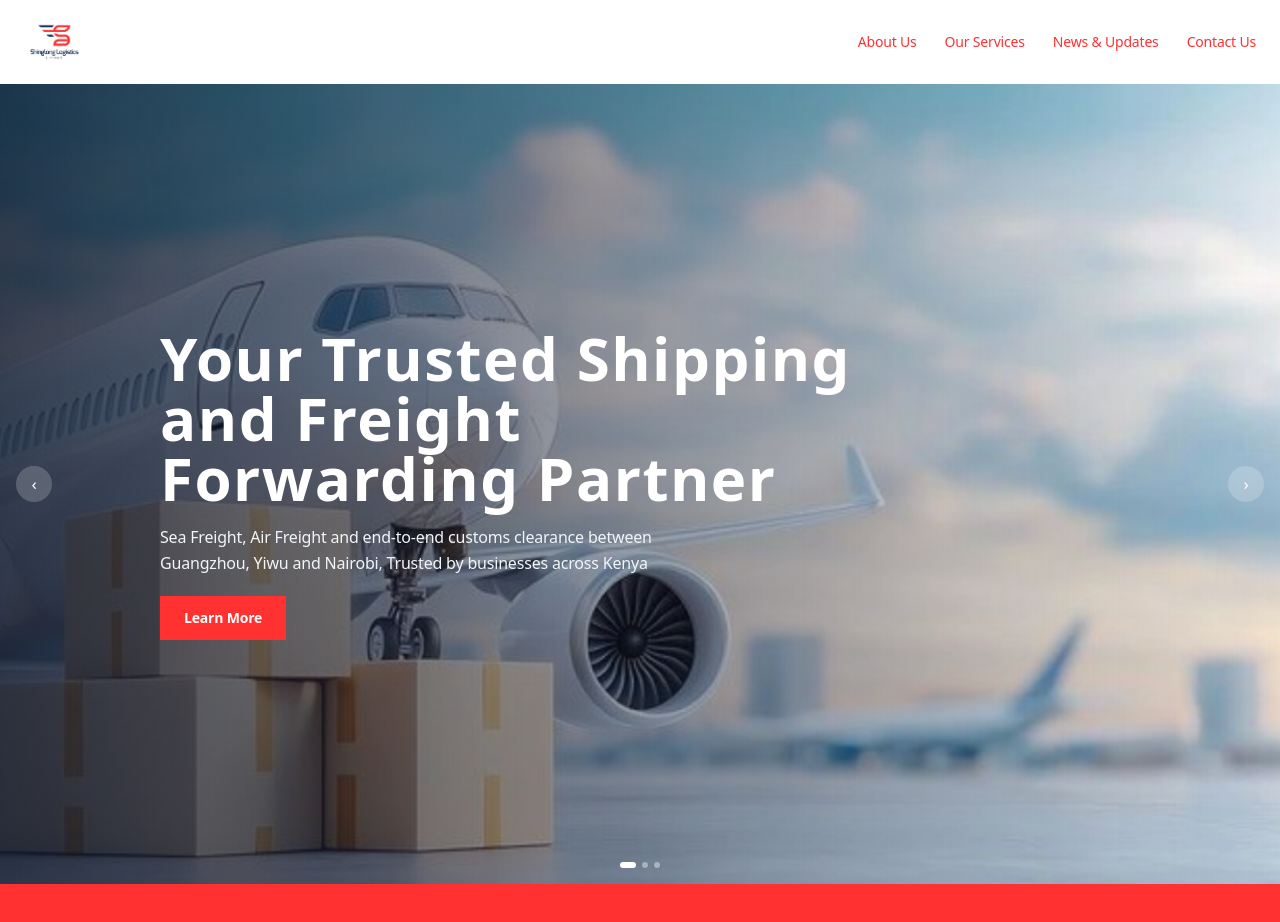
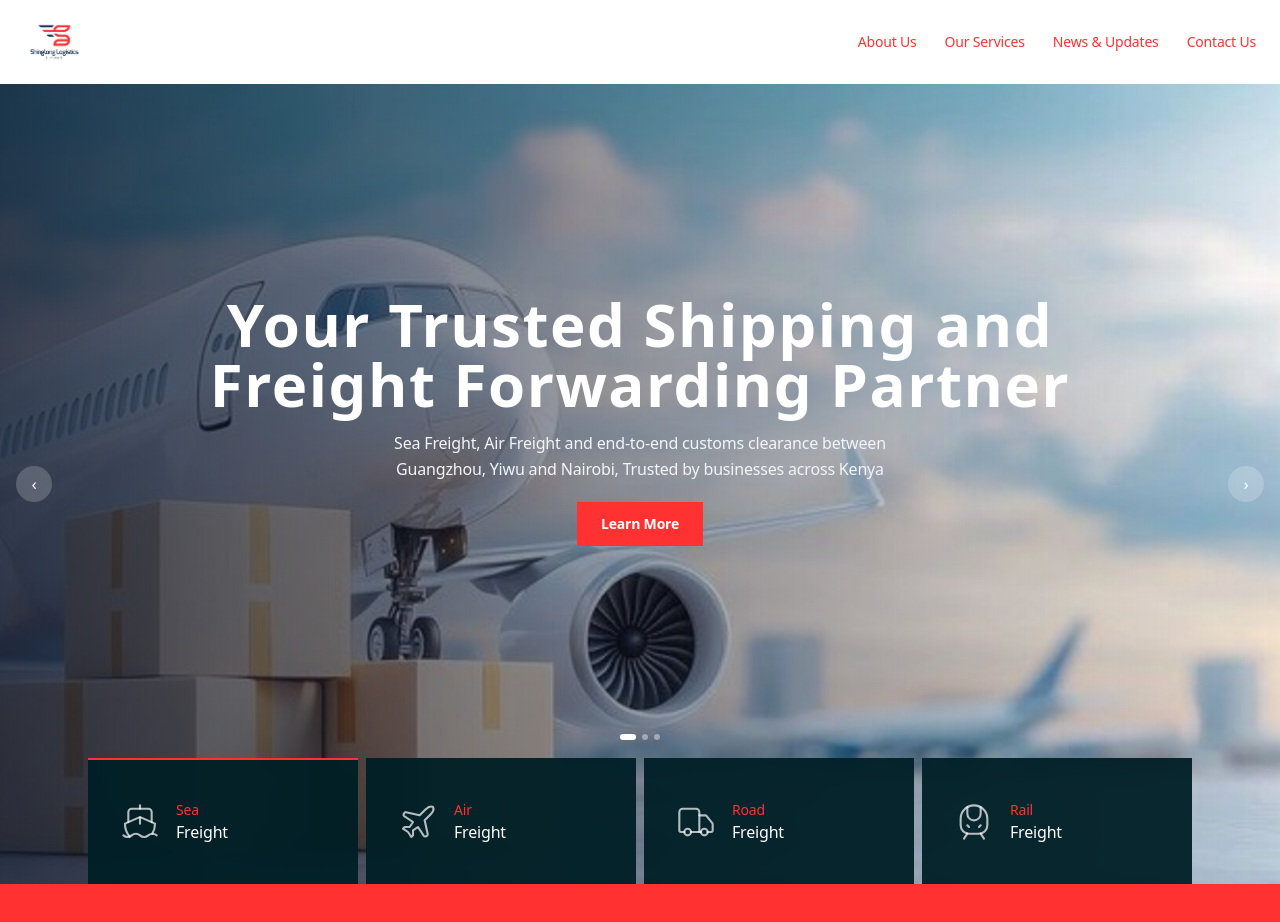
Before and after one commit to KhalanHappiness/shinglonglogisticsv2, a Next.js app in the folder shinglonglogistics/: page / in a window 1280 px wide. Shown: the top 922 px of the page. Built offline with nearby package versions, Linux system fonts and the light colour scheme.

Commit message:
added tiles at the bottom of the hero sections'

```diff
--- a/shinglonglogistics/components/home/Hero.tsx
+++ b/shinglonglogistics/components/home/Hero.tsx
@@ -3,6 +3,15 @@
 import { useState, useEffect } from "react";
 import Image from "next/image";
 import type { HeroContent } from "@/data/shinglongdata";
+
+import { Ship, Plane, Truck, TrainFront } from "lucide-react";
+
+const tiles = [
+  { label: "Sea", title: "Freight", Icon: Ship },
+  { label: "Air", title: "Freight", Icon: Plane },
+  { label: "Road", title: "Freight", Icon: Truck },
+  { label: "Rail", title: "Freight", Icon: TrainFront },
+];
 
 interface HeroProps {
   hero: HeroContent;
@@ -84,14 +93,14 @@ export default function Hero({ hero }: HeroProps) {
 
         {/* Text */}
         <div
-          className={`absolute inset-0 z-10 flex flex-col justify-end pb-60 px-6
+            className={`absolute inset-0 z-10 flex flex-col items-center text-center justify-end pb-60 px-6
                 sm:justify-end sm:pb-20 sm:px-10
-            md:justify-center md:pb-0 md:px-20
-            lg:px-40 lg:max-w-5xl
+                md:justify-center md:pb-32 md:px-20
+                lg:px-40
                 text-white transition-all duration-500 ease-out
                 ${visible ? "opacity-100 translate-y-0" : "opacity-0 translate-y-6"}`}
             >
-          <h1 className="text-4xl font-extrabold tracking-wide sm:text-4xl md:text-5xl lg:text-6xl font-serif bg:primary">
+            <h1 className="text-4xl font-extrabold tracking-wide sm:text-4xl md:text-5xl lg:text-6xl font-serif">
                 {hero.heading}
             </h1>
             <p className="mt-3 text-sm leading-relaxed text-slate-100 sm:mt-4 md:text-base max-w-xl">
@@ -99,7 +108,7 @@ export default function Hero({ hero }: HeroProps) {
             </p>
             <a
                 href={hero.cta.href}
-            className="btn-primary mt-5 inline-flex w-fit items-center text-sm"
+                className="btn-primary mt-5 inline-flex w-fit items-center text-sm border-radius-5"
             >
                 {hero.cta.label}
             </a>
@@ -121,8 +130,32 @@ export default function Hero({ hero }: HeroProps) {
           ›
         </button>
 
+        {/* Service tiles */}
+<div className="absolute inset-x-0 bottom-0 z-20 hidden md:block">
+  <div className="mx-auto grid max-w-6xl grid-cols-4 gap-2 px-6">
+    {tiles.map(({ label, title, Icon }, i) => (
+      <button
+        key={label}
+        onClick={() => i < total && goTo(i)}
+        className={`group flex items-center gap-4 border-t-2 bg-primary-darker/95 px-8 py-10 text-left backdrop-blur transition-colors hover:bg-primary-darker ${
+          index === i ? "border-primary" : "border-transparent"
+        }`}
+      >
+        <Icon
+          className="h-10 w-10 shrink-0 text-white/70 transition-colors group-hover:text-white"
+          strokeWidth={1.25}
+        />
+        <span className="leading-tight">
+          <span className="block text-sm text-primary">{label}</span>
+          <span className="block text-base font-medium text-white">{title}</span>
+        </span>
+      </button>
+    ))}
+  </div>
+</div>
+
         {/* Dots */}
-        <div className="absolute bottom-4 left-1/2 z-10 flex -translate-x-1/2 gap-1.5">
+        <div className="absolute bottom-36 left-1/2 z-10 flex -translate-x-1/2 gap-1.5">
           {hero.images.map((_, i) => (
             <span
               key={i}
--- a/shinglonglogistics/package.json
+++ b/shinglonglogistics/package.json
@@ -9,6 +9,7 @@
     "lint": "eslint"
   },
   "dependencies": {
+    "lucide-react": "^1.50.0",
     "next": "16.3.5",
     "react": "19.2.8",
     "react-dom": "19.2.8"
```
Also changed, not shown: 1 other file (tests, documents, lock files or other folders). Lines whose indentation alone changed are shown as unchanged.
